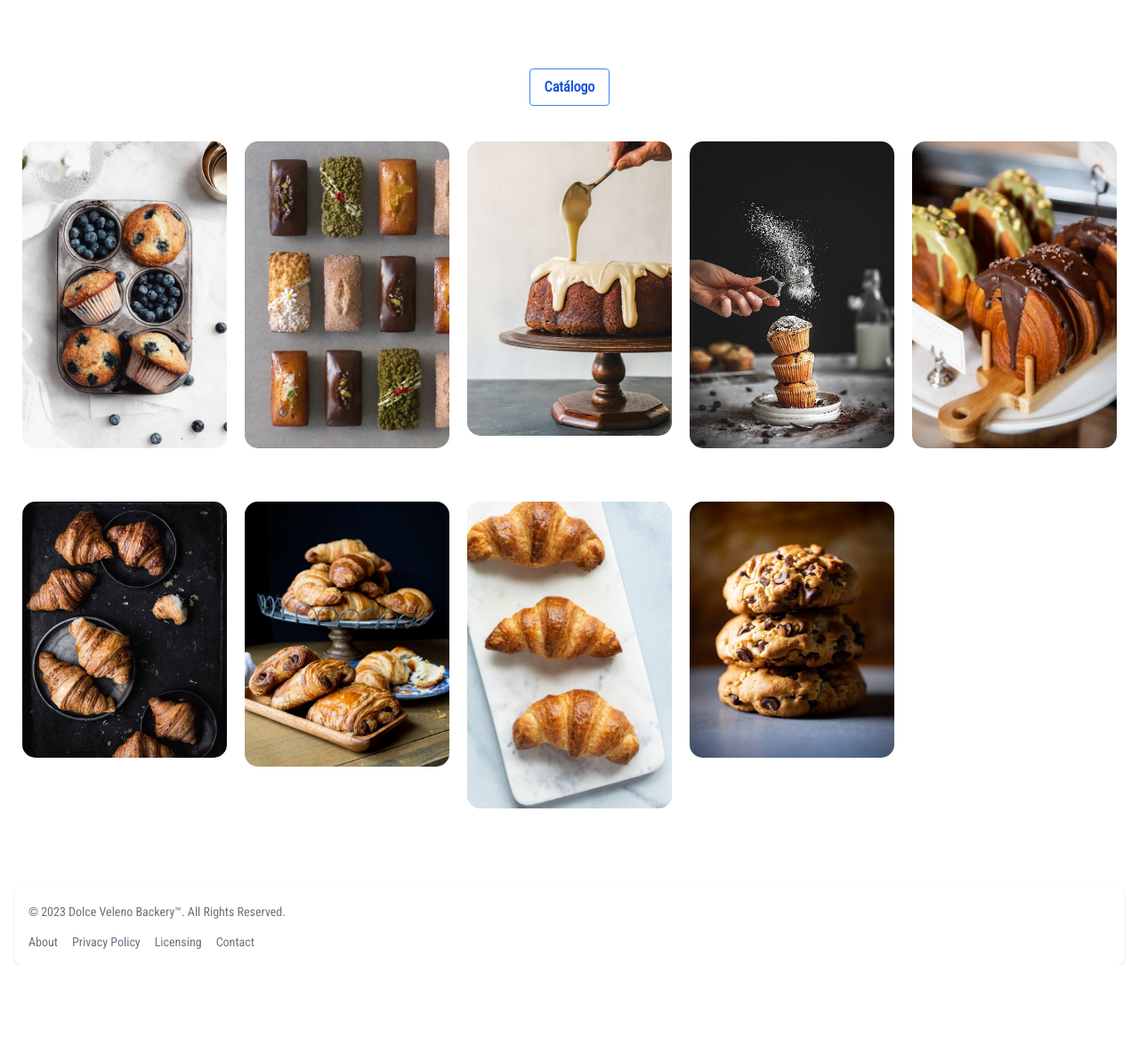
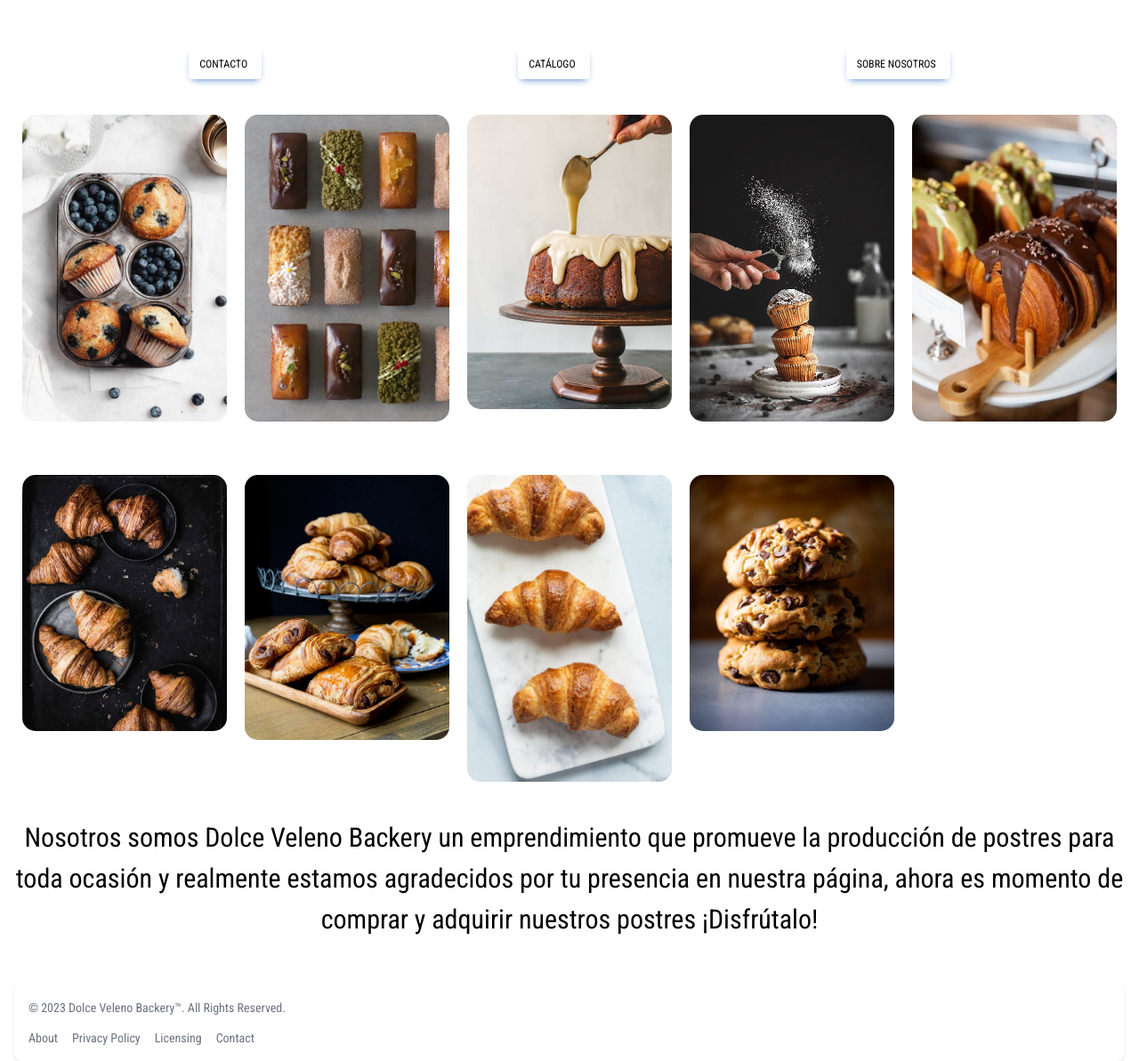
Before and after one commit to Owl-in-night/Dolce_Veleno_Bakery, a React (Vite) app: page / in a window 1280 px wide. Shown: the part 699-1892 px from the top of the page at 89% size. Before the commit the page ends 1784 px from the top, so only its background shows below. Built offline with nearby package versions, Linux system fonts and the light colour scheme; no server answers; grey boxes are pictures that could not be loaded.

Commit message:
Veintitresavo commit

```diff
--- a/src/App.css
+++ b/src/App.css
@@ -16,3 +16,9 @@
 .grid-item:hover{
     filter: opacity(0.65);
 }
+.text_1{
+    text-align: center;
+
+    font-size: 30px;
+    line-height: 46px;
+}
--- a/src/components/_partials/ListProducts.jsx
+++ b/src/components/_partials/ListProducts.jsx
@@ -1,7 +1,6 @@
 import { useState, useEffect } from 'react'
 import { products } from '../../database/products'
 import { useNavigate } from 'react-router-dom'
-import '../../src/App.css'
 
 const ListProducts = () => {
   const [prods, setProds] = useState([])
@@ -22,7 +21,7 @@ const ListProducts = () => {
         <h1 className='text-4xl text-black font-bold'>Lista de productos</h1>
       </div>
       <div className='grid grid-cols-4 gap-2 w-3/4'>
-        {prods.slice(0, 3).map((prod) => (
+        {prods.map((prod) => (
           <div
             className='card'
             key={prod.id}
--- a/src/components/_partials/ThemeSwitcher.jsx
+++ b/src/components/_partials/ThemeSwitcher.jsx
@@ -1,6 +1,7 @@
 import { useEffect, useState } from 'react'
 import { FaMoon } from 'react-icons/fa'
 import { BsSunFill } from 'react-icons/bs'
+import IconDark from '../Icons/IconDark'
 const ThemeSwitcher = () => {
   const [theme, setTheme] = useState('')
   useEffect(() => {
@@ -21,15 +22,6 @@ const ThemeSwitcher = () => {
 
   const handleThemeSwitch = (element) => {
     setTheme(theme === 'dark' ? 'light' : 'dark')
-    if (element.getAttribute('theme') === 'light') {
-      // Cambiamos el atributo theme del botón por dark y cambiamos el logo
-      element.setAttribute('theme', 'dark')
-      document.getElementById('Icon1').src = '../Icons/IconDark.jsx'
-    } else {
-      // En caso de ser dark lo cambiamos por light
-      element.setAttribute('theme', 'light')
-      document.getElementById('Icon2').src = '../Icons/IconLight.jsx'
-    }
   }
   return (
     <button
--- a/src/pages/Home.jsx
+++ b/src/pages/Home.jsx
@@ -1,41 +1,49 @@
 // import ListProducts from '../components/_partials/ListProducts'
 import { Link } from 'react-router-dom'
 import '../../src/App.css'
-import { Helmet } from 'react-helmet'
 function Home () {
   return (
     <div className='dark:bg-slate-800 border-gray-200'>
       {/* putting video */}
       <div className='video-responsive'>
         <video className='w-full' autoPlay loop muted>
-          <source src='/public/video/video.mp4' type='video/mp4' />
+          <source src='/video/video.mp4' type='video/mp4' />
         </video>
       </div>
       <br />
-      {/* Button 1 */}
-      <div className='container py-10 px-10 mx-0 min-w-full flex flex-col items-center'>
-        <button className='bg-transparent hover:bg-blue-500 text-blue-700 font-semibold hover:text-white py-2 px-4 border border-blue-500 hover:border-transparent rounded'><Link to='/catalogo'>Catálogo</Link></button>
+      {/* Buttons */}
+      <div className='max-w-screen-xl flex flex-wrap items-center justify-center mx-auto p-4'>
+        <ul className='flex list-none m-0 p-0 space-x-72'>
+          <li>
+            <Link to='/contacto' className='inline-flex rounded bg-primary px-6 pb-2 pt-2.5 text-xs font-medium uppercase leading-normal text-black shadow-[0_4px_9px_-4px_#3b71ca] transition duration-150 ease-in-out hover:bg-primary-600 hover:shadow-[0_8px_9px_-4px_rgba(59,113,202,0.3),0_4px_18px_0_rgba(59,113,202,0.2)] focus:bg-primary-600 focus:shadow-[0_8px_9px_-4px_rgba(59,113,202,0.3),0_4px_18px_0_rgba(59,113,202,0.2)] focus:outline-none focus:ring-0 active:bg-primary-700 active:shadow-[0_8px_9px_-4px_rgba(59,113,202,0.3),0_4px_18px_0_rgba(59,113,202,0.2)] dark:shadow-[0_4px_9px_-4px_rgba(59,113,202,0.5)] dark:hover:shadow-[0_8px_9px_-4px_rgba(59,113,202,0.2),0_4px_18px_0_rgba(59,113,202,0.1)] dark:focus:shadow-[0_8px_9px_-4px_rgba(59,113,202,0.2),0_4px_18px_0_rgba(59,113,202,0.1)] dark:active:shadow-[0_8px_9px_-4px_rgba(59,113,202,0.2),0_4px_18px_0_rgba(59,113,202,0.1)]space py-2 pl-3 pr-4 md:bg-transparent  md:p-0 dark:text-white'>Contacto</Link>
+          </li>
+          <li>
+            <Link to='/catalogo' className='inline-flex rounded bg-primary px-6 pb-2 pt-2.5 text-xs font-medium uppercase leading-normal text-black shadow-[0_4px_9px_-4px_#3b71ca] transition duration-150 ease-in-out hover:bg-primary-600 hover:shadow-[0_8px_9px_-4px_rgba(59,113,202,0.3),0_4px_18px_0_rgba(59,113,202,0.2)] focus:bg-primary-600 focus:shadow-[0_8px_9px_-4px_rgba(59,113,202,0.3),0_4px_18px_0_rgba(59,113,202,0.2)] focus:outline-none focus:ring-0 active:bg-primary-700 active:shadow-[0_8px_9px_-4px_rgba(59,113,202,0.3),0_4px_18px_0_rgba(59,113,202,0.2)] dark:shadow-[0_4px_9px_-4px_rgba(59,113,202,0.5)] dark:hover:shadow-[0_8px_9px_-4px_rgba(59,113,202,0.2),0_4px_18px_0_rgba(59,113,202,0.1)] dark:focus:shadow-[0_8px_9px_-4px_rgba(59,113,202,0.2),0_4px_18px_0_rgba(59,113,202,0.1)] dark:active:shadow-[0_8px_9px_-4px_rgba(59,113,202,0.2),0_4px_18px_0_rgba(59,113,202,0.1)]space py-2 pl-3 pr-4 md:bg-transparent  md:p-0 dark:text-white'>
+              Catálogo
+            </Link>
+          </li>
+          <li>
+            <Link to='/sobre-nosotros' className='inline-flex rounded bg-primary px-6 pb-2 pt-2.5 text-xs font-medium uppercase leading-normal text-black shadow-[0_4px_9px_-4px_#3b71ca] transition duration-150 ease-in-out hover:bg-primary-600 hover:shadow-[0_8px_9px_-4px_rgba(59,113,202,0.3),0_4px_18px_0_rgba(59,113,202,0.2)] focus:bg-primary-600 focus:shadow-[0_8px_9px_-4px_rgba(59,113,202,0.3),0_4px_18px_0_rgba(59,113,202,0.2)] focus:outline-none focus:ring-0 active:bg-primary-700 active:shadow-[0_8px_9px_-4px_rgba(59,113,202,0.3),0_4px_18px_0_rgba(59,113,202,0.2)] dark:shadow-[0_4px_9px_-4px_rgba(59,113,202,0.5)] dark:hover:shadow-[0_8px_9px_-4px_rgba(59,113,202,0.2),0_4px_18px_0_rgba(59,113,202,0.1)] dark:focus:shadow-[0_8px_9px_-4px_rgba(59,113,202,0.2),0_4px_18px_0_rgba(59,113,202,0.1)] dark:active:shadow-[0_8px_9px_-4px_rgba(59,113,202,0.2),0_4px_18px_0_rgba(59,113,202,0.1)]space py-2 pl-3 pr-4 md:bg-transparent  md:p-0 dark:text-white'>Sobre nosotros</Link>
+          </li>
+        </ul>
       </div>
-      {/* Imgs style pinteres */}
+      <br />
+      {/* Mansory */}
       <div className='grid-container'>
-        <img className='grid-item' src='/public/img/img1.jfif' width={230} height={260} />
-        <img className='grid-item' src='/public/img/img2.jfif' width={230} height={260} />
-        <img className='grid-item' src='/public/img/img3.jfif' width={230} height={260} />
-        <img className='grid-item' src='/public/img/img4.jfif' width={230} height={260} />
-        <img className='grid-item' src='/public/img/img5.jfif' width={230} height={260} />
-        <img className='grid-item' src='/public/img/img6.jfif' width={230} height={260} />
-        <img className='grid-item' src='/public/img/img7.jfif' width={230} height={260} />
-        <img className='grid-item' src='/public/img/img8.png' width={230} height={260} />
-        <img className='grid-item' src='/public/img/img9.jfif' width={230} height={260} />
+        <img className='grid-item' src='/img/img1.jfif' width={230} height={260} />
+        <img className='grid-item' src='/img/img2.jfif' width={230} height={260} />
+        <img className='grid-item' src='/img/img3.jfif' width={230} height={260} />
+        <img className='grid-item' src='/img/img4.jfif' width={230} height={260} />
+        <img className='grid-item' src='/img/img5.jfif' width={230} height={260} />
+        <img className='grid-item' src='/img/img6.jfif' width={230} height={260} />
+        <img className='grid-item' src='/img/img7.jfif' width={230} height={260} />
+        <img className='grid-item' src='/img/img8.png' width={230} height={260} />
+        <img className='grid-item' src='/img/img9.jfif' width={230} height={260} />
       </div>
+      <h1 className='text_1 dark:text-white'>Nosotros somos Dolce Veleno Backery un emprendimiento que promueve la producción de postres para toda ocasión y realmente estamos agradecidos por tu presencia en nuestra página, ahora es momento de comprar y adquirir nuestros postres ¡Disfrútalo!</h1>
       {/* Spaces for margin manualy */}
       <br />
       <br />
-      {/* Use helmet for enter tags for HTML normaly */}
-      <Helmet>
-        <script src='https://unpkg.com/masonry-layout@4/dist/masonry.pkgd.js' />
-        <script src='/src/components/_partials/masonry.js' />
-      </Helmet>
     </div>
   )
 }
```
Also changed, not shown: src/components/_partials/styles.jsx (added).
